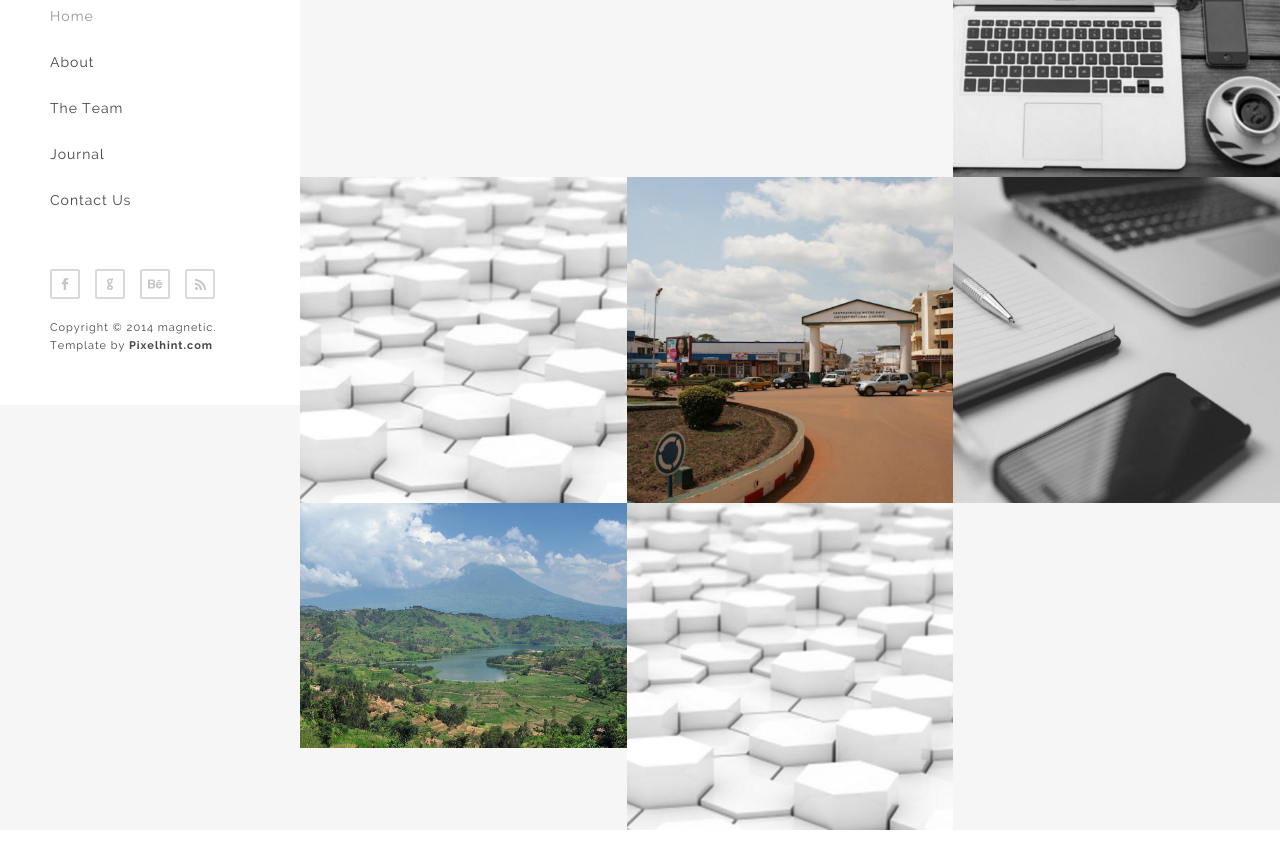
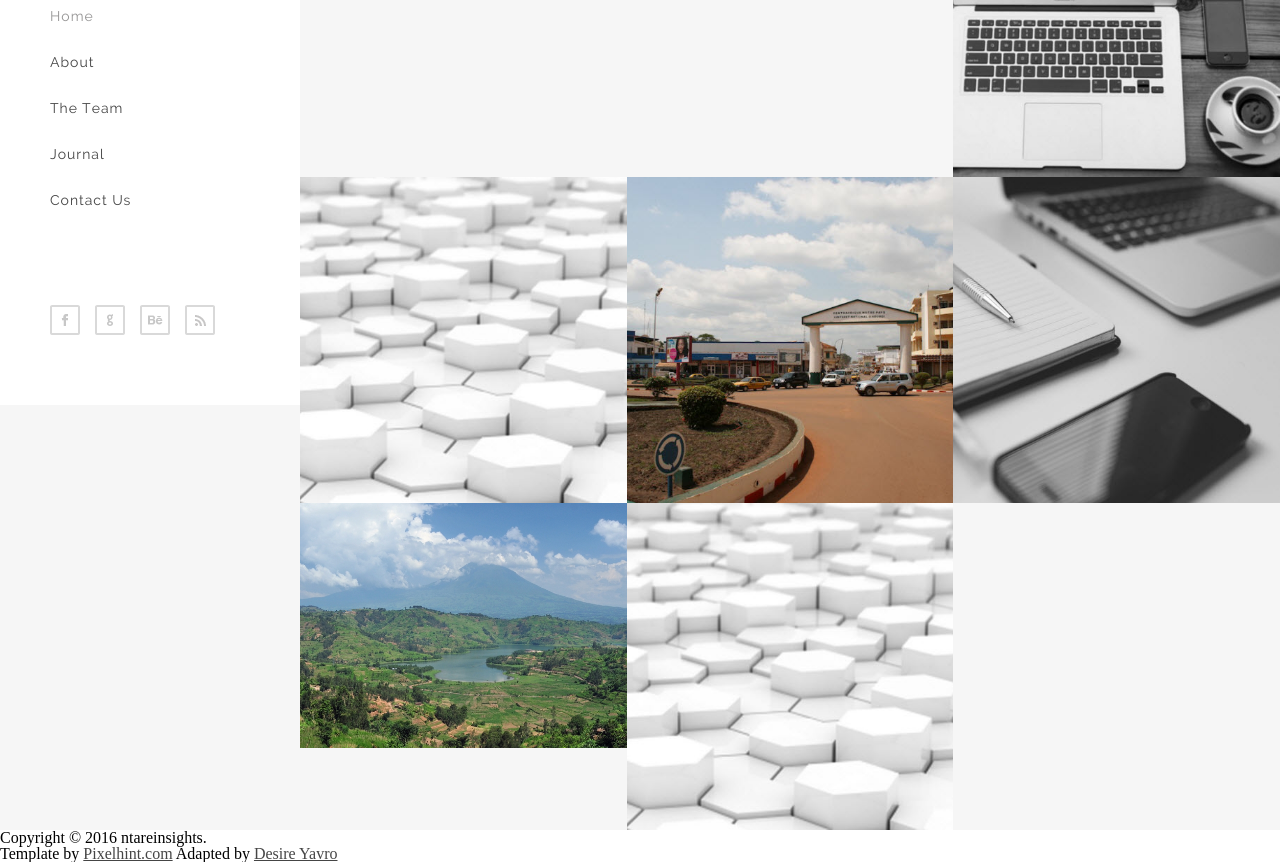
Before and after one commit to dnzengou/innovationconseil, a plain HTML site: page index.html in a window 1280 px wide. Shown: the part 395-1257 px from the top of the page. Before the commit the page ends 1225 px from the top, so only its background shows below. Drawn offline with Linux system fonts and the light colour scheme.

Commit message:
update index.html

```diff
--- a/index.html
+++ b/index.html
@@ -46,12 +46,6 @@
 				<li><a href="#" class="dribble" data-title="Dribble"></a></li>-->
 				<li><a href="#" class="rss" data-title="RSS"></a></li>
 			</ul><!-- end social -->
-
-			<div class="rights">
-				<p>Copyright © 2014 magnetic.</p>
-				<p>Template by <a href="">Pixelhint.com</a></p>
-			</div><!-- end rights -->
-		</div ><!-- end footer -->
 	</header><!-- end header -->
 
 	<section class="main clearfix">
@@ -156,4 +150,12 @@
 	</section><!-- end main -->
 
 </body>
+
+
+			<div class="rights">
+				<p>Copyright © 2016 ntareinsights.</p>
+				<p>Template by <a href="">Pixelhint.com</a> Adapted by <a href="desireyavro.com">Desire Yavro</a>
+			</div><!-- end rights -->
+		</div ><!-- end footer -->
+
 </html>
```
